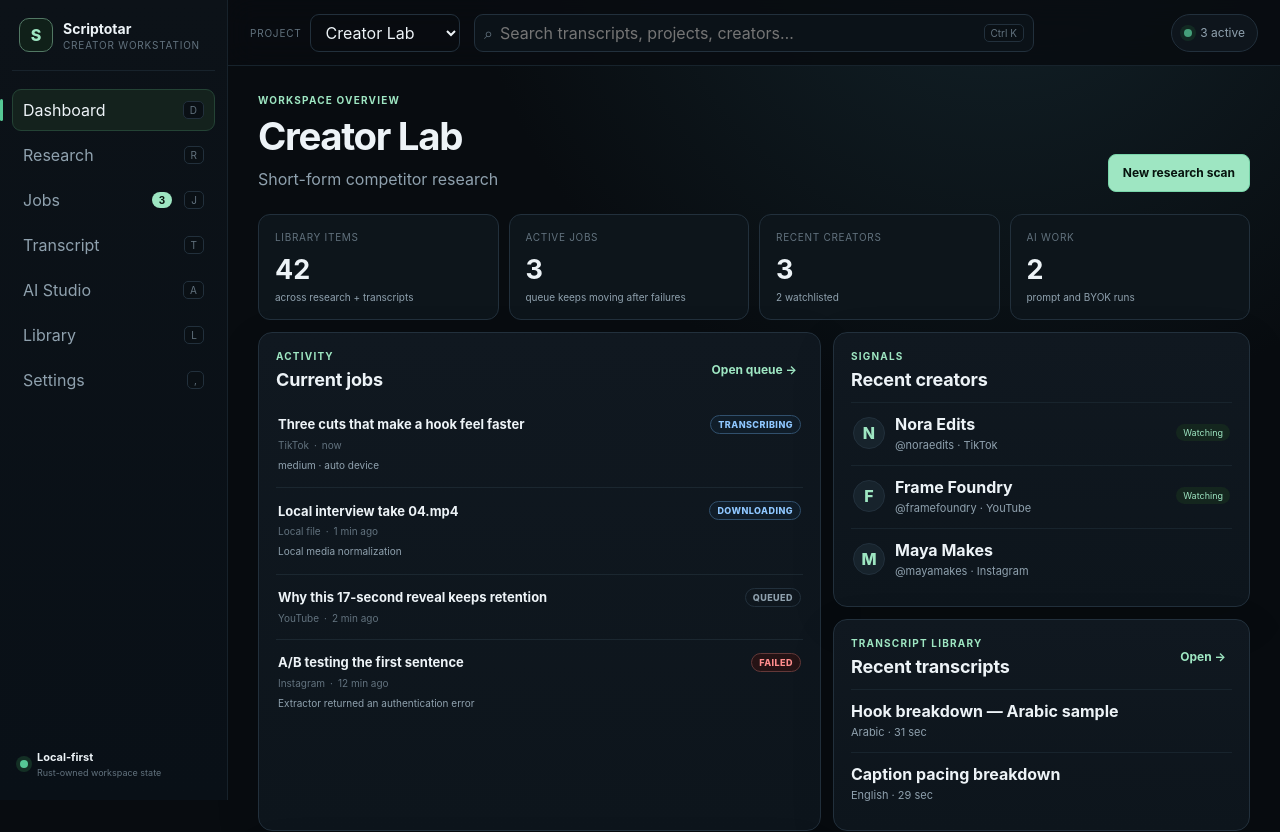
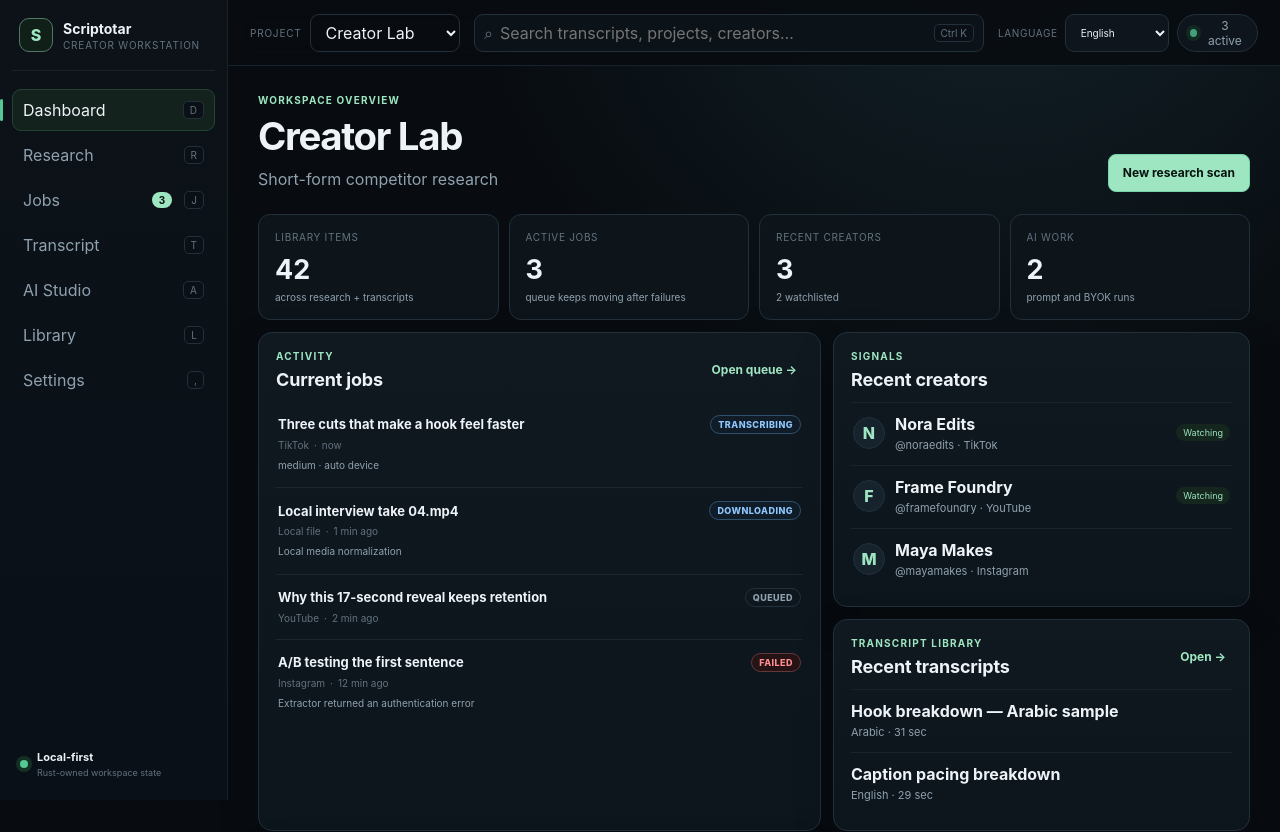
Before and after one commit to MousaXD/scriptotar, a Svelte app in the folder apps/desktop-ui/: page / in a window 1280 px wide. Shown: the top 832 px of the page. Built offline with nearby package versions, Linux system fonts and the light colour scheme.

Commit message:
feat(ui): add interface language selector

```diff
--- a/apps/desktop-ui/src/components/AppShell.svelte
+++ b/apps/desktop-ui/src/components/AppShell.svelte
@@ -1,5 +1,6 @@
 <script lang="ts">
   import { tick } from 'svelte';
+  import { locale, setLocale, type AppLocale } from '../i18n';
   import type { Project, ViewId, WorkspaceSearchResult } from '../types';
 
   export let activeView: ViewId;
@@ -30,6 +31,10 @@
     await onProjectChange(requestedProjectId);
     await tick();
     select.value = activeProjectId;
+  }
+
+  function changeLocale(event: Event) {
+    setLocale((event.currentTarget as HTMLSelectElement).value as AppLocale);
   }
 
   function searchKeys(event: KeyboardEvent) {
@@ -93,10 +98,19 @@
           </div>
         {/if}
       </div>
-      <button class="activity-button" on:click={() => onNavigate('jobs')} aria-label="Open jobs">
-        <span class="activity-orb" class:busy={activeJobs > 0}></span>
-        <span>{activeJobs > 0 ? `${activeJobs} active` : 'Idle'}</span>
-      </button>
+      <div class="topbar-actions">
+        <label class="language-control">
+          <span>Language</span>
+          <select value={$locale} on:change={changeLocale} aria-label="Interface language">
+            <option value="en">English</option>
+            <option value="ar">Arabic</option>
+          </select>
+        </label>
+        <button class="activity-button" on:click={() => onNavigate('jobs')} aria-label="Open jobs">
+          <span class="activity-orb" class:busy={activeJobs > 0}></span>
+          <span>{activeJobs > 0 ? `${activeJobs} active` : 'Idle'}</span>
+        </button>
+      </div>
     </header>
     <main class="workspace"><slot /></main>
   </div>
@@ -112,4 +126,12 @@
   .search-results strong, .search-results small { display: block; overflow: hidden; text-overflow: ellipsis; white-space: nowrap; }
   .search-results small { margin-top: 3px; color: var(--muted); font-size: 10px; }
   .search-results b { color: var(--accent); font-size: 9px; text-transform: uppercase; letter-spacing: .06em; }
+  .topbar-actions { justify-self: end; display: flex; align-items: center; gap: 8px; min-width: 0; }
+  .language-control { display: flex; align-items: center; gap: 7px; color: var(--faint); font-size: 10px; text-transform: uppercase; letter-spacing: .06em; }
+  .language-control select { min-width: 104px; background: var(--surface); text-transform: none; letter-spacing: 0; }
+
+  @media (max-width: 820px) {
+    .language-control > span { position: absolute; width: 1px; height: 1px; padding: 0; margin: -1px; overflow: hidden; clip: rect(0, 0, 0, 0); white-space: nowrap; border: 0; }
+    .language-control select { min-width: 88px; }
+  }
 </style>
```
